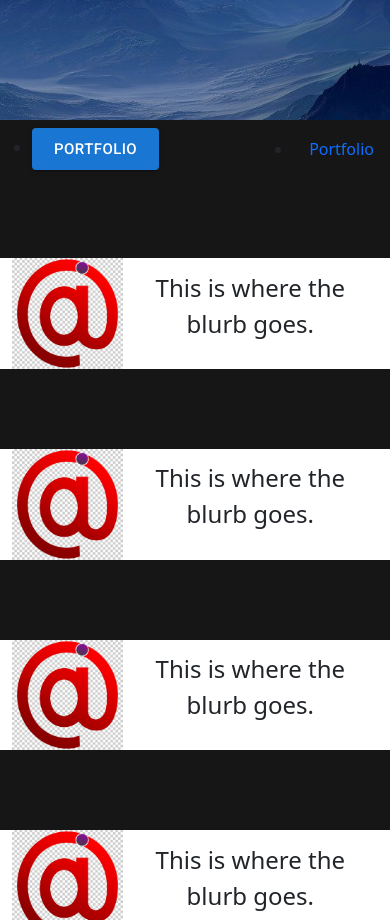
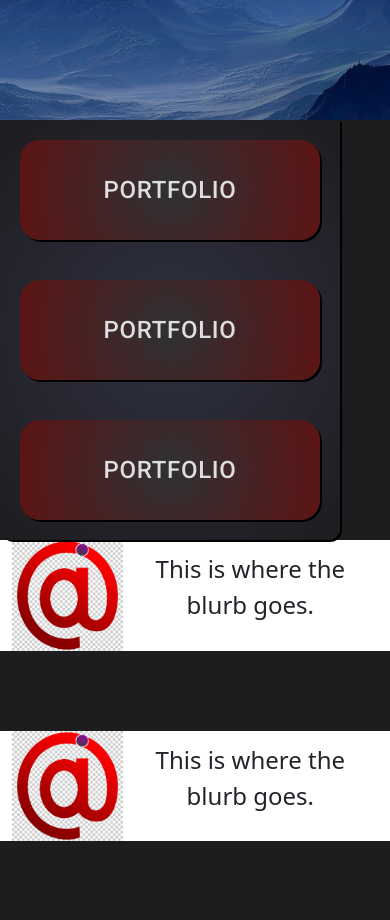
Before and after one commit to the-wake/a20-react-portfolio, a React (Create React App) app: page / in a window 390 px wide. Shown: the part 1080-2000 px from the top of the page. Built offline with nearby package versions, Linux system fonts and the light colour scheme.

Commit message:
Some flex and responsive, and filling out styles.

```diff
--- a/src/App.css
+++ b/src/App.css
@@ -1,5 +1,5 @@
 .body {
-  background-color: rgb(22, 22, 22);
+  background-color: rgb(29, 28, 31);
 }
 
 .jumbotron {
@@ -14,7 +14,7 @@
   justify-content: center;
 }
 
-.jumbotron h2 {
+.jumbotron h1 {
   text-shadow: 2px 2px #000000;
 }
 
@@ -27,8 +27,20 @@
   max-width: 1000px;
 }
 
-.nav-button {
-  width: 300px;
+.custom-navbar {
+  display: flex;
+  flex-wrap: wrap;
+  align-items: center;
+  justify-content: space-between;
+  background: radial-gradient(circle, rgba(47,49,66,1) 0%, rgb(29, 28, 31) 100%);
+  border-bottom-left-radius: 12px;
+  border-bottom-right-radius: 12px;
+  box-shadow: 2px 2px #000000;
+}
+
+.nav-item {
+  margin: auto;
+  padding: 20px;
 }
 
 #pfp-container {
@@ -53,6 +65,7 @@
 .content-header {
   text-align: center;
   margin: 40px 0;
+  color: #DEDEDE;
 }
 
 .projects-container {
@@ -93,3 +106,13 @@
 .github-element {
   float: right;
 }
+
+@media screen and (max-width: 992px) {
+  .custom-navbar {
+    flex-direction: column;
+    float: left;
+  }
+  .nav-button {
+    color: white;
+  }
+}
--- a/src/components/Banner.js
+++ b/src/components/Banner.js
@@ -3,7 +3,7 @@ import React from 'react';
 function Banner() {
   return (
     <div className="jumbotron">
-      <h2>Hi! My name is Ben, and I'd love to make your website!</h2>
+      <h1>Hi! My name is Ben, and I'd love to make your website!</h1>
     </div>
   )
 }
--- a/src/components/ContentContainer.js
+++ b/src/components/ContentContainer.js
@@ -3,6 +3,7 @@ import Blurb from './Blurb.js';
 import Navbar from './Navbar.js';
 import Banner from './Banner.js';
 import Portfolio from '../pages/Portfolio.js';
+import Footer from './Footer.js';
 
 function ContentContainer() {
   const [currentPage, setCurrentPage] = useState('Home');
@@ -27,6 +28,7 @@ function ContentContainer() {
       {renderPage()}
       {renderPage()}
       {renderPage()}
+      <Footer />
     </div>
   )
 }
--- /dev/null
+++ b/src/components/Footer.js
@@ -0,0 +1,10 @@
+import React from 'react';
+import BottomNavigation from '@mui/material/BottomNavigation';
+
+function Footer() {
+  return (
+    <BottomNavigation />
+  )
+}
+
+export default Footer;
--- a/src/components/Navbar.js
+++ b/src/components/Navbar.js
@@ -1,33 +1,50 @@
 import React from 'react';
 import Button from '@mui/material/Button';
+import { styled } from '@mui/material/styles';
 
+// Would like to have the gradient and text color change when hovered, but it's hard to overwrite the CDN styles.
+const NavButton = styled(Button)(() => ({
+  width: 300,
+  height: 100,
+  fontSize: 16,
+  background: 'radial-gradient(circle, rgba(46,49,52,1) 0%, rgba(93,20,20,1) 100%);',
+  borderRadius: 20,
+  fontSize: 24,
+  color: '#DEDEDE',
+  boxShadow: '2px 2px black',
+  margin: 'auto',
+}));
+
+// Could add js to make the page scroll to this y-coord when clicked.
 function Navbar({ currentPage, handlePageChange }) {
   return (
-    <ul className="navbar sticky-top">
-      <li className="nav-item">
-        <Button
+    <div className="sticky-top custom-navbar">
+      <div className="nav-item">
+        <NavButton id="portfolio"
         className="nav-button"
         size="large"
         variant="contained"
         href="#/portfolio"
         onClick={() => handlePageChange('Portfolio')}
-        className={currentPage === 'Portfolio' ? 'nav-link active' : 'nav-link'}>Portfolio</Button>
-      </li>
-      <li className="nav-item">
-        <a
-          href="# "
-          onClick={() => handlePageChange('Biography')}
-          className={currentPage === 'Portfolio' ? 'nav-link active' : 'nav-link'}
-        >Portfolio</a>
-      </li>
-      {/* <li className="nav-item">
-        <a
-          href="#contact"
-          onClick={() => handlePageChange('Contact')}
-          className={currentPage === 'Contact' ? 'nav-link active' : 'nav-link'}
-        >Contact</a>
-      </li> */}
-    </ul>
+        className={currentPage === 'Portfolio' ? 'nav-link active' : 'nav-link'}>Portfolio</NavButton>
+      </div>
+      <div className="nav-item">
+        <NavButton className="nav-button"
+        size="large"
+        variant="contained"
+        href="#/portfolio"
+        onClick={() => handlePageChange('Portfolio')}
+        className={currentPage === 'Portfolio' ? 'nav-link active' : 'nav-link'}>Portfolio</NavButton>
+      </div>
+      <div className="nav-item">
+        <NavButton className="nav-button"
+        size="large"
+        variant="contained"
+        href="#/portfolio"
+        onClick={() => handlePageChange('Portfolio')}
+        className={currentPage === 'Portfolio' ? 'nav-link active' : 'nav-link'}>Portfolio</NavButton>
+      </div>
+    </div>
   );
 }
 
```
Also changed, not shown: 1 other file (tests, documents, lock files or other folders).
